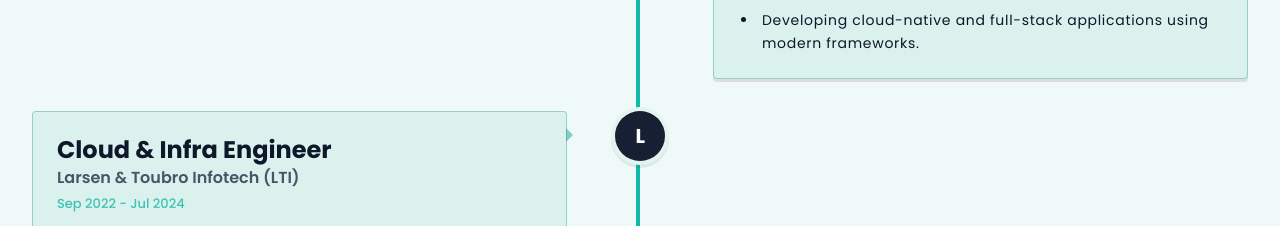
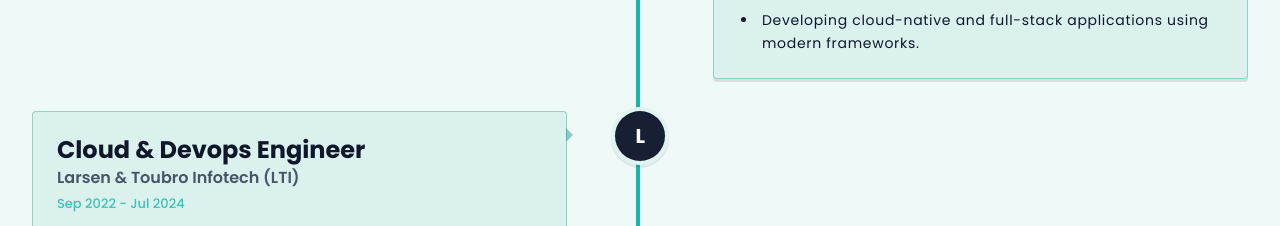
Before and after one commit to Jithuvarghese/MyPortfolio, a Next.js app: page / in a window 1280 px wide. Shown: the part 2920-3146 px from the top of the page. Built offline with nearby package versions, Linux system fonts and the light colour scheme.

Commit message:
fix: lti update

```diff
--- a/src/localization/translations.ts
+++ b/src/localization/translations.ts
@@ -250,7 +250,7 @@ const sharedExperiences: ExperienceItem[] = [
     ],
   },
   {
-    title: "Cloud & Infra Engineer",
+    title: "Cloud & Devops Engineer",
     company_name: "Larsen & Toubro Infotech (LTI)",
     icon: "backend.png",
     iconBg: "#162032",
```
